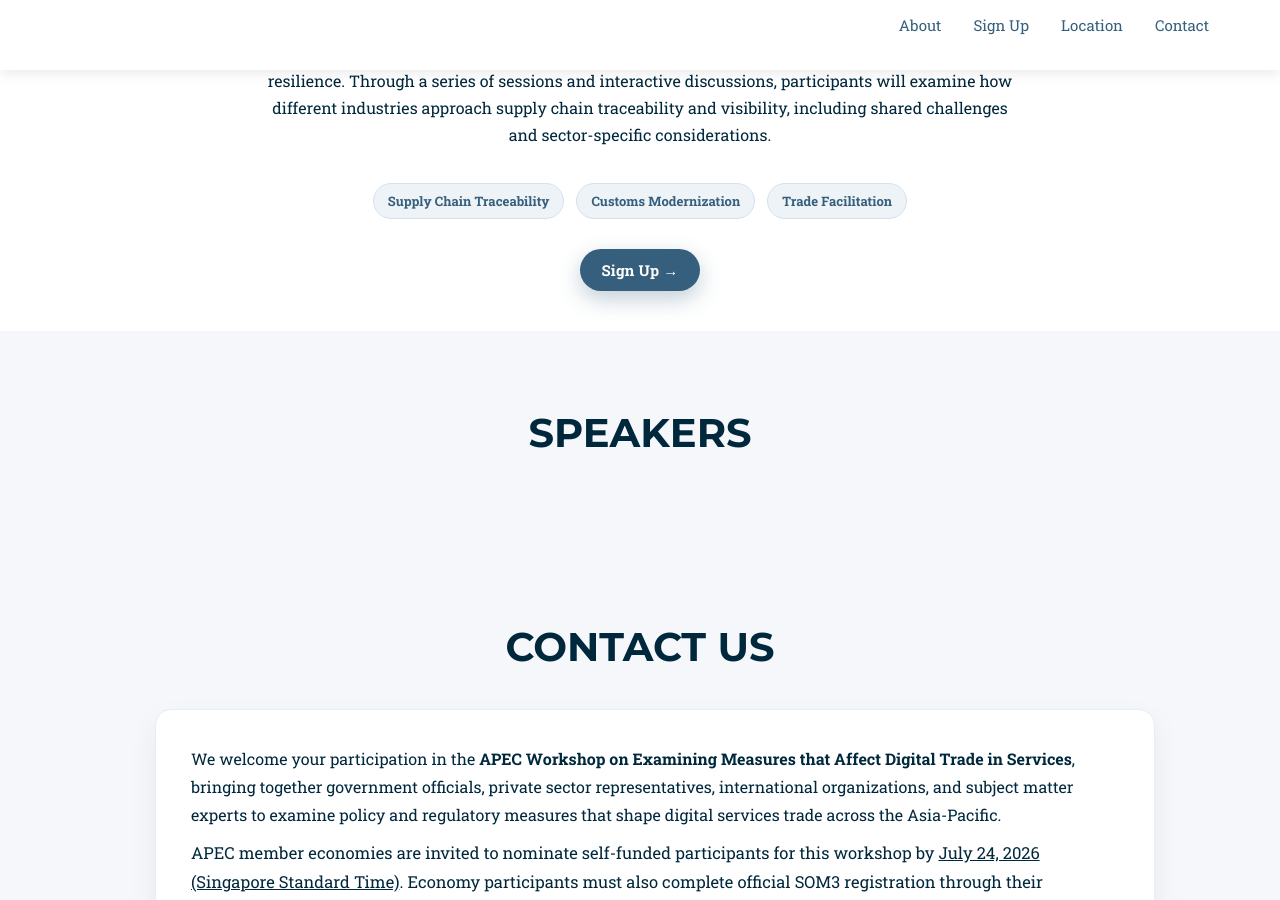
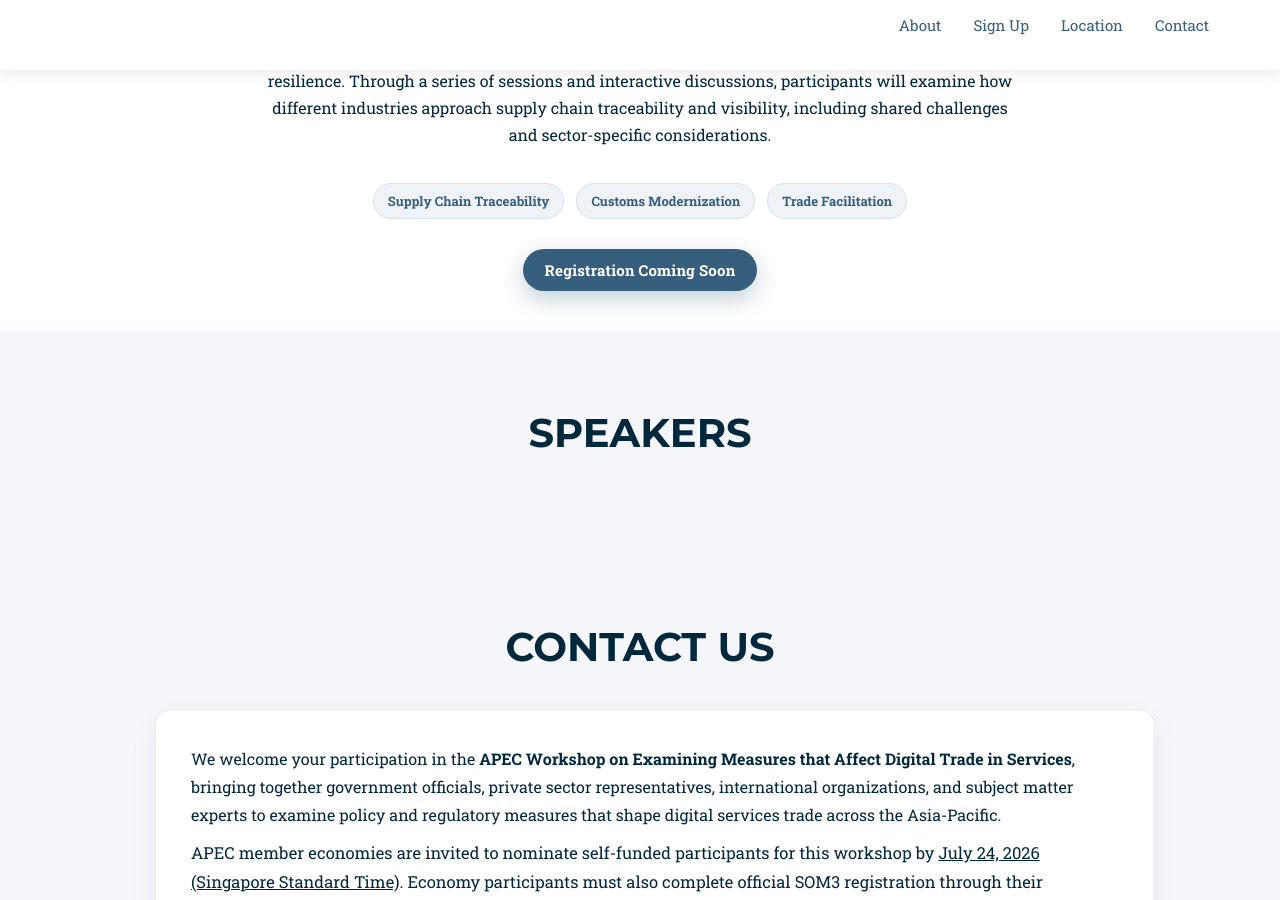
Before and after one commit to usapecrise/A2C2-Roundtable, a Jekyll site: the page built from _2016_pages/index.html, in a window 1280 px wide and 900 px high, scrolled down 2036 px. Built offline with Jekyll 4.4.1, drawn with Linux system fonts in a browser that asks for light colours; nearby versions of some CDN libraries; some web fonts are replaced; library files that are not in the unit come from our copies.

Commit message:
Update intro.html

```diff
--- a/_includes/2017_data/intro.html
+++ b/_includes/2017_data/intro.html
@@ -56,13 +56,13 @@
         <span class="tag-pill">Trade Facilitation</span>
       </div>
 
-      <!-- BUTTON -->
-      <div style="text-align:center;">
-        <a href="#register"
-           class="btn btn-xl btn-primary">
-           Sign Up →
-        </a>
-      </div>
+      <!-- REGISTRATION -->
+    <div style="text-align:center;">
+      <span class="btn btn-xl btn-primary"
+            style="cursor:default;">
+        Registration Coming Soon
+      </span>
+    </div>
 
     </div>
 
```
